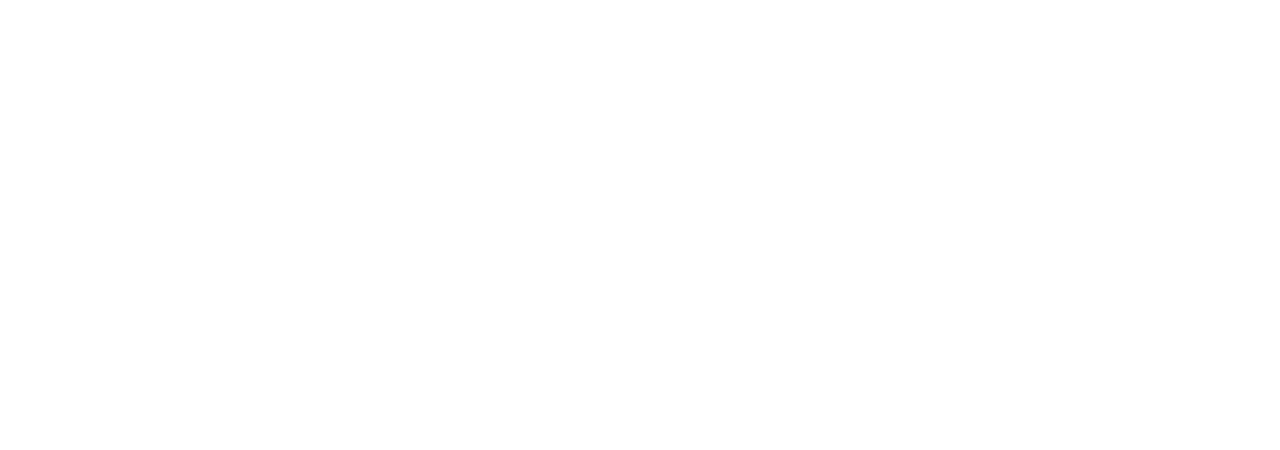
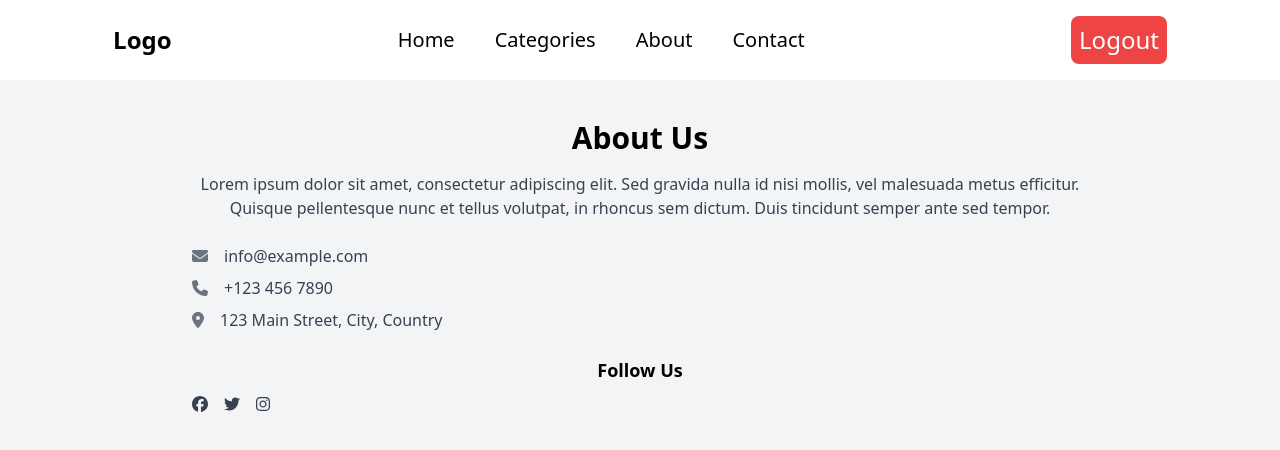
Before and after one commit to kerempekarli/E-CommerceApp-Client, a React (Create React App) app: page /about in a window 1280 px wide. Before the commit this address had no page. Shown: the top 450 px of the page. Built offline with nearby package versions, Linux system fonts and the light colour scheme.

Commit message:
about page and contact page added

```diff
--- a/package.json
+++ b/package.json
@@ -4,6 +4,7 @@
   "private": true,
   "dependencies": {
     "@fortawesome/fontawesome-svg-core": "^6.4.0",
+    "@fortawesome/free-brands-svg-icons": "^6.4.0",
     "@fortawesome/free-solid-svg-icons": "^6.4.0",
     "@fortawesome/react-fontawesome": "^0.2.0",
     "@reduxjs/toolkit": "^1.9.5",
--- a/src/components/header/header.js
+++ b/src/components/header/header.js
@@ -1,6 +1,7 @@
 import React, { useEffect } from "react";
 import { Link } from "react-router-dom";
 import Cart from "../cart/Cart";
+import { FontAwesomeIcon } from "@fortawesome/react-fontawesome";
 import Wishlist from "../wishlist/wishlist";
 import { useState } from "react";
 import Cookies from "js-cookie";
@@ -8,6 +9,11 @@
 import { clearCartAction } from "../../stores/cart/cartActions";
 import { useDispatch } from "react-redux";
 import { learnUserRole } from "../../utils/checkRole";
+import {
+  faThumbsUp,
+  faShoppingCart,
+  faHeart,
+} from "@fortawesome/free-solid-svg-icons";
 export default function Header() {
   const navigate = useNavigate();
   const dispatch = useDispatch();
@@ -37,16 +43,21 @@
         <Link to={"/about"}>About</Link>
         <Link to={"/contact"}>Contact</Link>
       </div>
-      <div className="text-2xl font-medium">
+      <div className="text-2xl flex font-medium">
         {role === "user" && (
           <button
+            className="mr-2"
             onClick={() => {
               setOpen(!isOpen);
             }}
           >
-            Sepet
+            <FontAwesomeIcon
+              icon={faShoppingCart}
+              className={`text-2xl text-yellow-500`}
+            />
           </button>
         )}
+        {role === "user" && <Wishlist></Wishlist>}
         <button
           className="text-2xl bg-red-500 p-2 ml-10 text-white rounded-lg"
           onClick={() => {
@@ -57,7 +68,6 @@
         </button>
       </div>
       {isOpen && <Cart></Cart>}
-      {<Wishlist></Wishlist>}
     </nav>
   );
 }
--- a/src/components/wishlist/wishlist.js
+++ b/src/components/wishlist/wishlist.js
@@ -25,11 +25,10 @@
   }, [dispatch]);
 
   return (
-    <div className="relative">
+    <button onClick={toggleWishlist} className="relative">
       <FontAwesomeIcon
         icon={faHeart}
-        onClick={toggleWishlist}
-        className="cursor-pointer"
+        className="cursor-pointer text-red-500 ml-2"
       />
       {isOpen && (
         <ul className="absolute top-10">
@@ -38,7 +37,7 @@
           ))}
         </ul>
       )}
-    </div>
+    </button>
   );
 };
 
--- /dev/null
+++ b/src/pages/about/about.js
@@ -0,0 +1,57 @@
+import React from "react";
+import { FontAwesomeIcon } from "@fortawesome/react-fontawesome";
+import {
+  faEnvelope,
+  faPhone,
+  faMapMarkerAlt,
+} from "@fortawesome/free-solid-svg-icons";
+import {
+  faFacebook,
+  faTwitter,
+  faInstagram,
+} from "@fortawesome/free-brands-svg-icons";
+import { Link } from "react-router-dom";
+
+const AboutPage = () => {
+  return (
+    <div className="bg-gray-100 py-10 px-4">
+      <div className="max-w-4xl mx-auto">
+        <h1 className="text-3xl font-bold mb-4">About Us</h1>
+        <p className="text-gray-700 mb-6">
+          Lorem ipsum dolor sit amet, consectetur adipiscing elit. Sed gravida
+          nulla id nisi mollis, vel malesuada metus efficitur. Quisque
+          pellentesque nunc et tellus volutpat, in rhoncus sem dictum. Duis
+          tincidunt semper ante sed tempor.
+        </p>
+        <div className="flex items-center space-x-4">
+          <FontAwesomeIcon icon={faEnvelope} className="text-gray-500" />
+          <span className="text-gray-700">info@example.com</span>
+        </div>
+        <div className="flex items-center space-x-4 mt-2">
+          <FontAwesomeIcon icon={faPhone} className="text-gray-500" />
+          <span className="text-gray-700">+123 456 7890</span>
+        </div>
+        <div className="flex items-center space-x-4 mt-2">
+          <FontAwesomeIcon icon={faMapMarkerAlt} className="text-gray-500" />
+          <span className="text-gray-700">123 Main Street, City, Country</span>
+        </div>
+        <div className="mt-6">
+          <h2 className="text-lg font-bold mb-2">Follow Us</h2>
+          <div className="flex space-x-4">
+            <Link href="#" className="text-gray-700 hover:text-blue-500">
+              <FontAwesomeIcon icon={faFacebook} />
+            </Link>
+            <Link href="#" className="text-gray-700 hover:text-blue-500">
+              <FontAwesomeIcon icon={faTwitter} />
+            </Link>
+            <Link href="#" className="text-gray-700 hover:text-blue-500">
+              <FontAwesomeIcon icon={faInstagram} />
+            </Link>
+          </div>
+        </div>
+      </div>
+    </div>
+  );
+};
+
+export default AboutPage;
--- /dev/null
+++ b/src/pages/contact/contact.js
@@ -0,0 +1,47 @@
+import React from "react";
+import { FontAwesomeIcon } from "@fortawesome/react-fontawesome";
+
+import { faPhone, faEnvelope } from "@fortawesome/free-solid-svg-icons";
+import { faTwitter, faInstagram } from '@fortawesome/free-brands-svg-icons';
+
+const ContactPage = () => {
+  return (
+    <div className="flex flex-col items-center justify-center min-h-screen bg-gray-100">
+      <div className="bg-white rounded-lg shadow-lg p-8">
+        <h2 className="text-3xl font-bold mb-4">İletişim</h2>
+        <div className="flex items-center mb-4">
+          <FontAwesomeIcon icon={faEnvelope} className="text-gray-500 mr-2" />
+          <span className="text-lg">info@example.com</span>
+        </div>
+        <div className="flex items-center mb-4">
+          <FontAwesomeIcon icon={faPhone} className="text-gray-500 mr-2" />
+          <span className="text-lg">+1234567890</span>
+        </div>
+        <div className="flex items-center mb-4">
+          <FontAwesomeIcon icon={faTwitter} className="text-gray-500 mr-2" />
+          <a
+            href="https://twitter.com/example"
+            target="_blank"
+            rel="noopener noreferrer"
+            className="text-blue-500 hover:underline"
+          >
+            @example
+          </a>
+        </div>
+        <div className="flex items-center">
+          <FontAwesomeIcon icon={faInstagram} className="text-gray-500 mr-2" />
+          <a
+            href="https://www.instagram.com/example"
+            target="_blank"
+            rel="noopener noreferrer"
+            className="text-pink-500 hover:underline"
+          >
+            @example
+          </a>
+        </div>
+      </div>
+    </div>
+  );
+};
+
+export default ContactPage;
--- a/src/pages/productDetail/ProductDetail.js
+++ b/src/pages/productDetail/ProductDetail.js
@@ -66,6 +66,7 @@
       (item) => item.product_id === parsedId
     );
     console.log("CART PRODUCTS IZLEME ", isInCart);
+    console.log("CART PRODUCTS IZLEME ", cartProducts);
 
     setLike(isLiked);
     setInCart(isInCart);
--- a/src/routes/routes.js
+++ b/src/routes/routes.js
@@ -10,6 +10,8 @@
 import AddProductPage from "../pages/products/addProduct";
 import AddCategory from "../pages/categories/AddCategory";
 import ProductDetail from "../pages/productDetail/ProductDetail";
+import ContactPage from "../pages/contact/contact";
+import AboutPage from "../pages/about/about.js";
 export const routes = [
   {
     path: "/",
@@ -26,6 +28,8 @@
       { path: "seller-register", element: <SellerRegister /> },
       { path: "add-category", element: <AddCategory /> },
       { path: "products/:id", element: <ProductDetail /> },
+      { path: "/contact", element: <ContactPage /> },
+      { path: "/about", element: <AboutPage /> },
     ],
   },
 ];
--- a/src/stores/cart/cartActions.js
+++ b/src/stores/cart/cartActions.js
@@ -4,6 +4,8 @@
 export const addToCartAsync = (product) => {
   return async (dispatch) => {
     try {
+      const productfix = { ...product, product_id: product.id };
+      console.log("productfix ", productfix);
       console.log(product);
       const token = Cookies.get("token");
       const response = await fetch(
@@ -19,7 +21,7 @@
 
       const data = await response;
       if (data.status === 200) {
-        dispatch(addToCart(product));
+        dispatch(addToCart(productfix));
       }
     } catch (error) {
       // Hata yönetimi
@@ -32,10 +34,10 @@
 export const removeFromCartAction = (product) => {
   return async (dispatch) => {
     try {
-      console.log(product);
+      const productfix = { ...product, product_id: product.id };
       const token = Cookies.get("token");
       await fetch(
-        `http://localhost:3232/products/${product.id}/decrease-cart-item-quantity`,
+        `http://localhost:3232/products/${productfix.id}/decrease-cart-item-quantity`,
         {
           method: "POST",
           headers: {
@@ -46,10 +48,10 @@
       );
 
       // Bu örnekte, direkt olarak removeFromCart eylemini tetikliyoruz
-      dispatch(removeFromCart(product));
+      dispatch(removeFromCart(productfix));
     } catch (error) {
       // Hata yönetimi
-      console.log("ERROR SEBEB ", product);
+      console.log("ERROR SEBEB ", error);
       console.error("Error:", error);
     }
   };
--- a/src/stores/cart/cartSlice.js
+++ b/src/stores/cart/cartSlice.js
@@ -19,7 +19,7 @@
       } else {
         // Ürün daha önce sepete eklenmemişse sepete yeni ürün olarak ekleyin
         state.push({
-          id: product.id,
+          product_id: product.id,
           name: product.name,
           quantity: 1,
           price: product.price,
@@ -28,7 +28,9 @@
     },
     removeFromCart: (state, action) => {
       const product = action.payload;
-      const existingProductIndex = state.findIndex((p) => p.id === product.id);
+      const existingProductIndex = state.findIndex(
+        (p) => p.product_id === product.id
+      );
 
       if (existingProductIndex !== -1) {
         const existingProduct = state[existingProductIndex];
```
Also changed, not shown: 1 other file (tests, documents, lock files or other folders).
